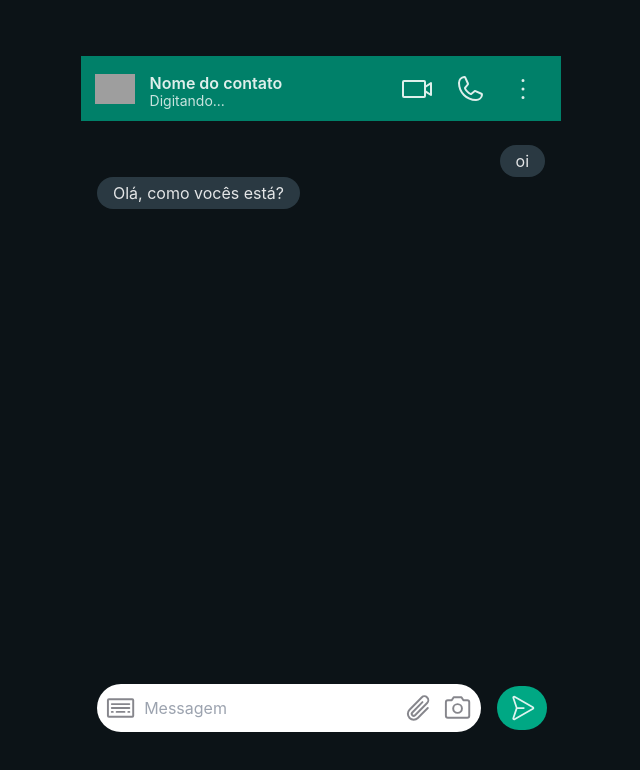
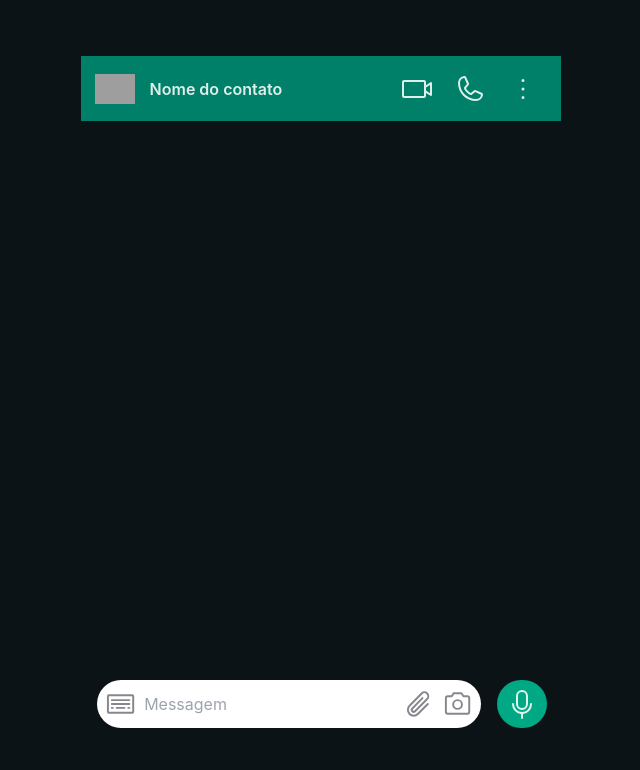
Before and after one commit to Guilherme-Phellippe/teste-chatbot, a React (Vite) app: page / in a window 1280 px wide. Shown: the top 770 px of the page, without its empty margins (319-959 px from the left). Built offline with nearby package versions, Linux system fonts and the light colour scheme; grey boxes are pictures that could not be loaded.

Commit message:
create simple chat dynamic

```diff
--- a/src/components/templates/chat/Footer.tsx
+++ b/src/components/templates/chat/Footer.tsx
@@ -1,18 +1,51 @@
-import { Camera, Keyboard, PaperPlaneRight, Paperclip } from "@phosphor-icons/react";
+import { Camera, Keyboard, Microphone, PaperPlaneRight, Paperclip } from "@phosphor-icons/react";
+import { RefObject, useRef, useState } from "react";
+
+interface chatTypes {
+    time: string,
+    player: number,
+    message: string
+}
+
+function Footer() {
+    const [isTyping, setTyping] = useState<Boolean>();
+    const inputMessageRef: RefObject<HTMLInputElement> = useRef(null);
+
+    const handleCreateMessage = () => {
+        const date = new Date();
+        const time = `${date.getHours()}:${date.getMinutes()}`
+        const message = inputMessageRef.current?.value || ""
+        const chat: chatTypes[] = JSON.parse(localStorage.getItem("chat") || "[]") ;
+
+        chat.push({ time, player: 1, message })
+        chat.push({ time, player: 2, message: "Olá, sou um modelo de inteligência artificial provida pela Openai, infelizmente eu ainda não fui treinada para te ajudar." })
+
+        localStorage.setItem("chat", JSON.stringify(chat))
+
+        handleActionSendMessage();
+        //clear input message
+        inputMessageRef.current?.value && (inputMessageRef.current.value = "")
+    }
 
 
-function Footer() {
+    const handleActionSendMessage = () => {
+        setTyping(true)
+    }
+
     return (
-        <footer className="w-full h-[65px] absolute bottom-1 flex items-center">
+        <footer className="w-full h-[65px]  flex items-center">
             <div className="w-4/5 mx-4 p-2 rounded-3xl flex gap-2 items-center bg-white">
                 <Keyboard
                     size={32}
                     className="fill-zinc-600/70"
                 />
                 <input
+                    ref={inputMessageRef}
                     type="text"
                     className="w-[70%] bg-white text-zinc-800 outline-none"
                     placeholder="Messagem"
+                    onChange={({ target }) => target.value.length > 0 ? setTyping(true) : setTyping(false)}
+                    onKeyDown={(e) => e.code === "Enter" && handleCreateMessage()}
                 />
                 <Paperclip
                     size={32}
@@ -25,8 +58,15 @@ function Footer() {
             </div>
 
             <div className="w-[50px] bg-green_light mr-2 rounded-full grid place-items-center p-2 cursor-pointer">
-                {/* <Microphone size={32} /> */}
-                <PaperPlaneRight size={28} />
+                {
+                    isTyping ?
+                        <PaperPlaneRight
+                            size={28}
+                            onClick={handleCreateMessage}
+                        />
+                        :
+                        <Microphone size={32} />
+                }
             </div>
         </footer>
     )
--- /dev/null
+++ b/src/components/templates/chat/Header.tsx
@@ -0,0 +1,36 @@
+import { DotsThreeVertical, Phone, VideoCamera } from "@phosphor-icons/react";
+
+
+function Header() {
+    return (
+        <header className="w-full h-[65px] bg-green_main flex justify-around items-center">
+
+            <div className="w-[15%] flex justify-center">
+                <div className="w-[40px] h-[40px] rounded-full">
+                    <img
+                        src="https://i.ibb.co/XFHL0Bz/1000-F-589932782-v-QAEAZh-Hnq1-QCGu5ikwr-Ya-QD0-Mmurm0-N-removebg-preview.png"
+                        alt="imagem do avatar"
+                        className="w-full h-full object-contain"
+                    />
+                </div>
+            </div>
+
+            <div className="w-[50%] cursor-pointer flex flex-col items-start justify-center">
+                <p className="font-semibold ">Nome do contato</p>
+                {/* <span className="text-sm opacity-90 leading-3">Digitando...</span> */}
+            </div>
+
+            <div className="w-[40%] flex justify-evenly items-center">
+                <VideoCamera
+                    size={32}
+                    className="cursor-pointer"
+                />
+                <Phone size={32} className="cursor-pointer" />
+                <DotsThreeVertical size={32} className="cursor-pointer" />
+            </div>
+
+        </header>
+    )
+}
+
+export default Header;
--- /dev/null
+++ b/src/components/templates/chat/Main.tsx
@@ -0,0 +1,40 @@
+import { useEffect, useState } from "react";
+
+interface chatTypes {
+    time: string,
+    player: number,
+    message: string
+}
+
+function Main() {
+    const [messages, setMessages] = useState<chatTypes[]>();
+
+    useEffect(() => {
+        setInterval(() => {
+            const chats: chatTypes[] = JSON.parse(localStorage.getItem("chat") || "[]")
+            if (!messages) setMessages(chats)
+            else if (messages && messages.length < chats.length) {
+                setMessages(chats)
+            }
+        }, 1000)
+    }, [])
+
+
+    return (
+        <main className="w-full min-h-[80%] h-auto flex flex-col gap-3 p-4 py-6 overflow-auto">
+            {
+                messages &&
+                messages.map((msg, index) =>
+                    <div key={index} className={`w-auto flex ${msg.player === 1 ? "justify-end" : "justify-start"} items-center`}>
+                        <div className="px-4 py-1 max-w-[70%] rounded-2xl bg-blue_light_dark flex gap-2">
+                            {msg.message}
+                            <span className="text-zinc-300/50 text-sm self-end">{msg.time}</span>
+                        </div>
+                    </div>
+                )
+            }
+        </main>
+    )
+}
+
+export default Main;
--- a/src/pages/chat.tsx
+++ b/src/pages/chat.tsx
@@ -1,5 +1,6 @@
-import {  DotsThreeVertical, Phone, VideoCamera } from "@phosphor-icons/react";
 import Footer from "../components/templates/chat/Footer";
+import Header from "../components/templates/chat/Header";
+import Main from "../components/templates/chat/Main";
 
 function Chat() {
     return (
@@ -8,47 +9,9 @@ function Chat() {
 
                 <div className="w-full h-full flex flex-col justify-start relative">
 
+                    <Header />
 
-                    <header className="w-full h-[65px] bg-green_main flex justify-around items-center">
-
-                        <div className="w-[15%] flex justify-center">
-                            <div className="w-[40px] h-[40px] rounded-full">
-                                <img
-                                    src="https://i.ibb.co/XFHL0Bz/1000-F-589932782-v-QAEAZh-Hnq1-QCGu5ikwr-Ya-QD0-Mmurm0-N-removebg-preview.png"
-                                    alt="imagem do avatar"
-                                    className="w-full h-full object-contain"
-                                />
-                            </div>
-                        </div>
-
-                        <div className="w-[50%] cursor-pointer flex flex-col items-start justify-center">
-                            <p className="font-semibold ">Nome do contato</p>
-                            <span className="text-sm opacity-90 leading-3">Digitando...</span>
-                        </div>
-
-                        <div className="w-[40%] flex justify-evenly items-center">
-                            <VideoCamera
-                                size={32}
-                                className="cursor-pointer"
-                            />
-                            <Phone size={32} className="cursor-pointer" />
-                            <DotsThreeVertical size={32} className="cursor-pointer" />
-                        </div>
-
-                    </header>
-
-
-
-                    <main className="w-full h-auto flex flex-col p-4 py-6">
-                        <div className="w-auto flex justify-end items-center ">
-                            <p className="px-4 py-1 rounded-2xl bg-blue_light_dark">oi</p>
-                        </div>
-                        <div className="w-auto flex justify-start items-center ">
-                            <p className="px-4 py-1 rounded-2xl bg-blue_light_dark">
-                                Olá, como vocês está?
-                            </p>
-                        </div>
-                    </main>
+                    <Main />
 
                     <Footer />
 
```
